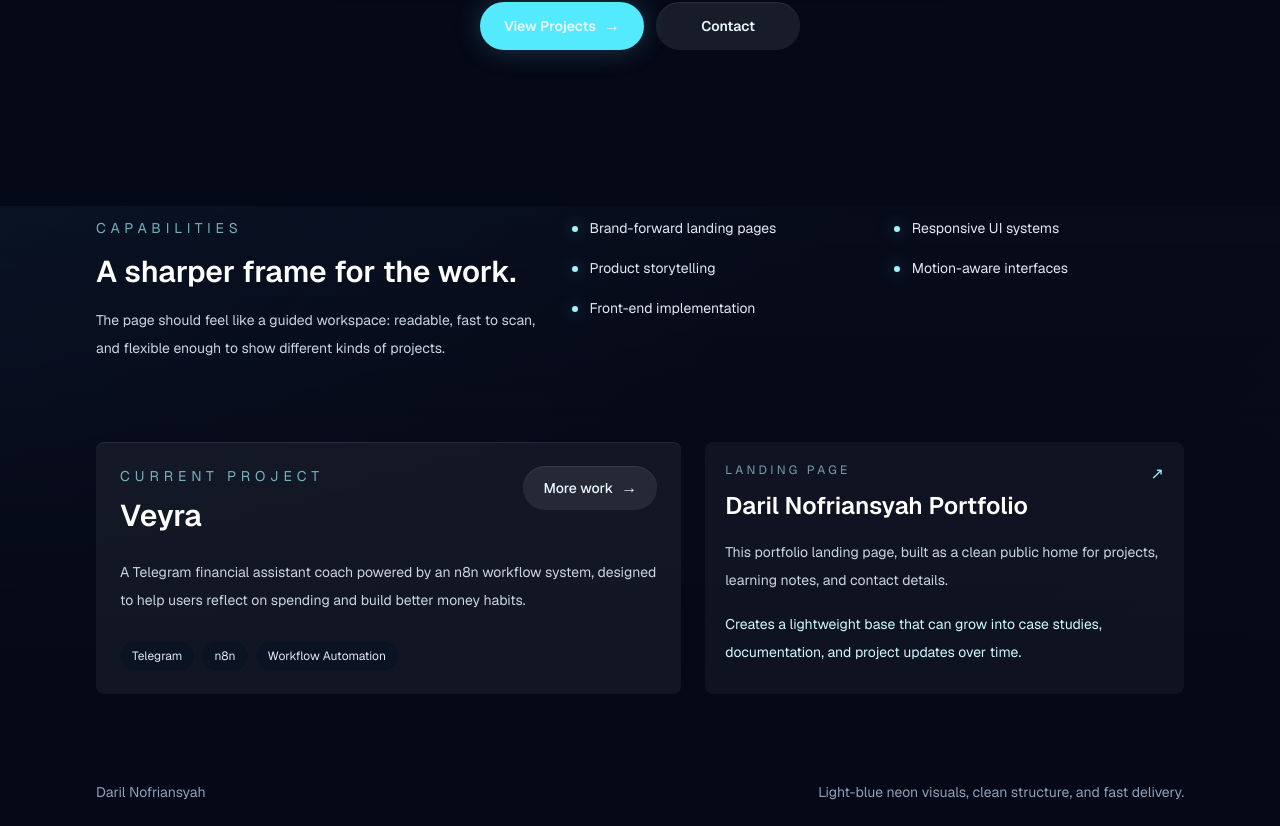
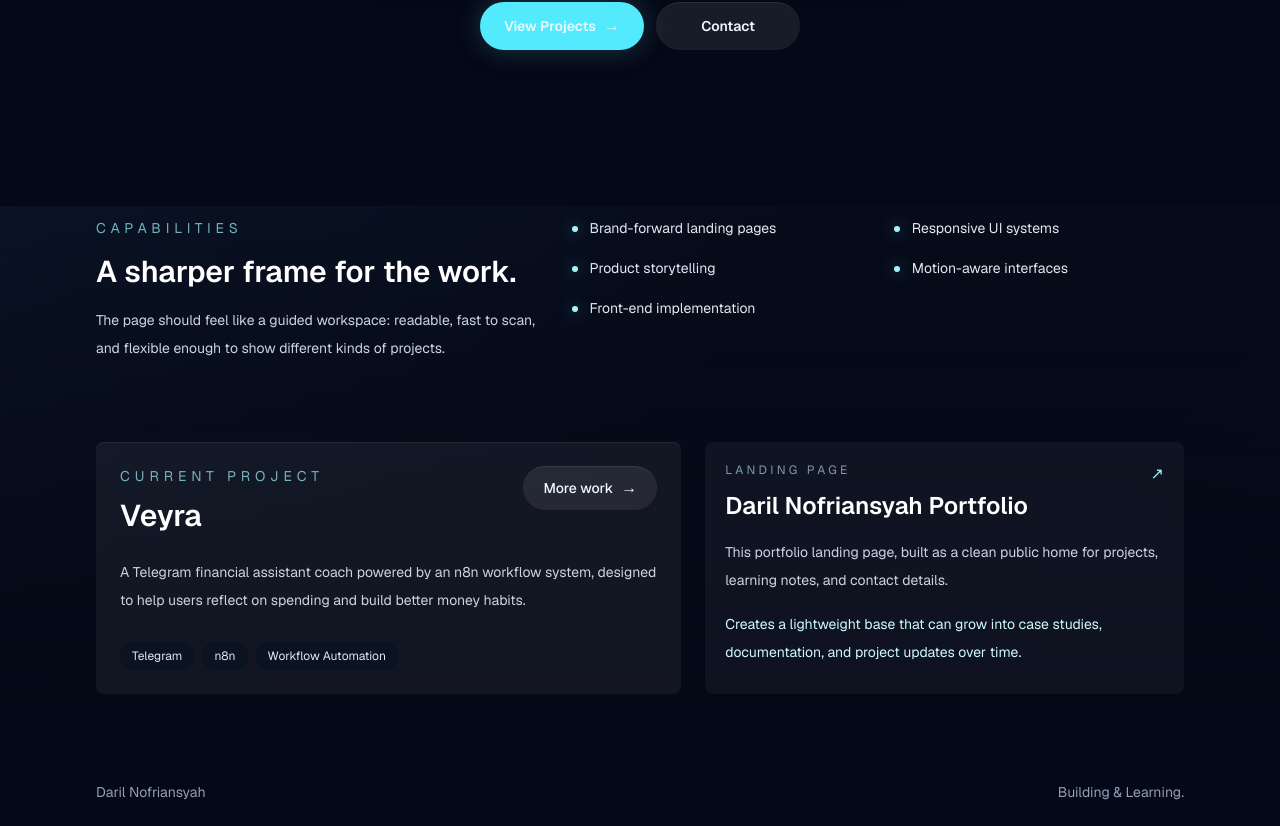
Before and after one commit to darilnofriansyah/darilnofriansyah-landing-page, a Next.js app: page / in a window 1280 px wide. Shown: the part 594-1420 px from the top of the page. Built offline with nearby package versions, Linux system fonts and the light colour scheme.

Commit message:
change footer

```diff
--- a/app/layout.tsx
+++ b/app/layout.tsx
@@ -66,7 +66,7 @@ export default function RootLayout({
           <footer>
             <div className="mx-auto flex w-full max-w-6xl flex-col gap-2 px-6 py-6 text-sm text-slate-400 lg:flex-row lg:items-center lg:justify-between lg:px-8">
               <p>Daril Nofriansyah</p>
-              <p>Light-blue neon visuals, clean structure, and fast delivery.</p>
+              <p>Building & Learning.</p>
             </div>
           </footer>
         </div>
```
